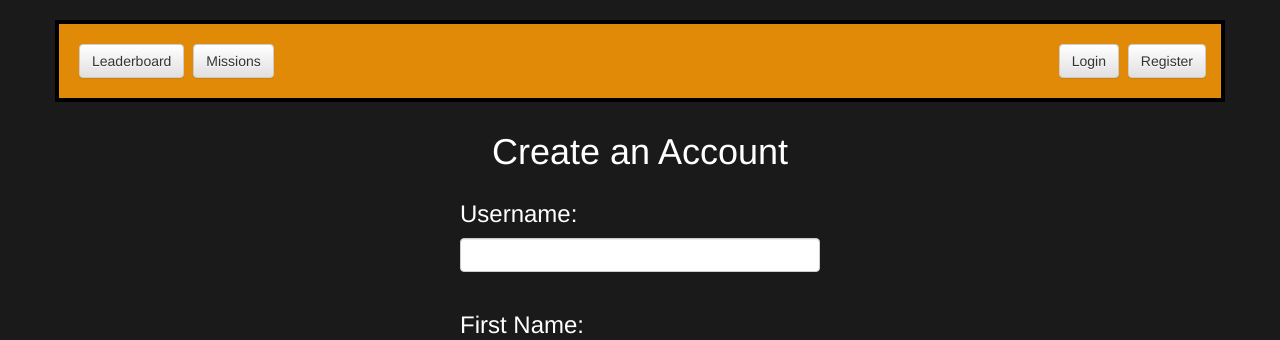
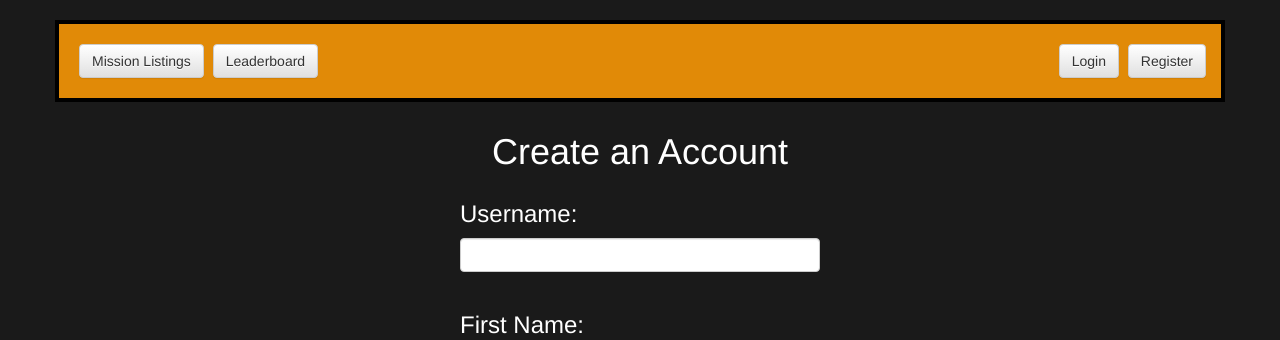
Before and after one commit to lvnatim/Job-Board-V4, a Django app: page /users/register/ in a window 1280 px wide. Shown: the part 154-494 px from the top of the page. Run offline with Django 3.2, Linux system fonts and the light colour scheme; some libraries are stand-ins or nearby versions.

Commit message:
Final Update
Version for first deployment.

```diff
--- a/mysite/missions/templates/missions/base.html
+++ b/mysite/missions/templates/missions/base.html
@@ -28,8 +28,8 @@
       <div class="container">
         <div class="row btn-bar">
           <div class="col-md-6">
+            <a class="btn btn-default" href="{% url 'missions:list_missions' %}">Mission Listings</a>
             <a class="btn btn-default" href="{% url 'missions:leaderboard' %}">Leaderboard</a>
-            <a class="btn btn-default" href="{% url 'missions:list_missions' %}">Missions</a>
           </div>
           <div class="col-md-6">
             <div class="btn-right">
@@ -43,9 +43,9 @@
       <div class="container">
         <div class="row btn-bar">
           <div class="col-md-6">
+            <a class="btn btn-default" href="{% url 'missions:list_missions' %}">Mission Listings</a>
+            <a class="btn btn-default" href="{% url 'users:mytasks' %}">Manage Tasks</a>
             <a class="btn btn-default" href="{% url 'missions:leaderboard' %}">Leaderboard</a>
-            <a class="btn btn-default" href="{% url 'users:mytasks' %}">Manage Tasks</a>
-            <a class="btn btn-default" href="{% url 'missions:list_missions' %}">Mission Listings</a>
           </div>
           <div class="col-md-6">
             <div class="btn-right">
--- a/mysite/missions/templates/users/mytasks.html
+++ b/mysite/missions/templates/users/mytasks.html
@@ -25,9 +25,9 @@
 <div class="container">
   <div class="row btn-bar">
     <div class="col-md-6">
+      <a class="btn btn-default" href="{% url 'missions:list_missions' %}">Mission Listings</a>
+      <a class="btn btn-default" href="{% url 'users:mytasks' %}">Manage Tasks</a>
       <a class="btn btn-default" href="{% url 'missions:leaderboard' %}">Leaderboard</a>
-      <a class="btn btn-default" href="{% url 'users:mytasks' %}">Manage Tasks</a>
-      <a class="btn btn-default" href="{% url 'missions:list_missions' %}">Mission Listings</a>
     </div>
     <div class="col-md-6">
       <div>
```
Also changed, not shown: mysite/db.sqlite3.
